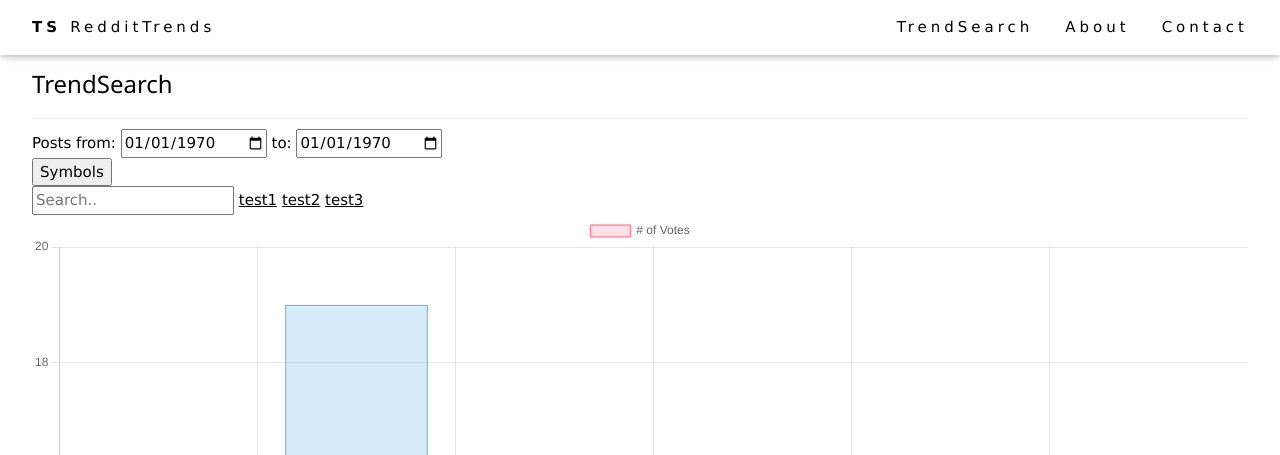
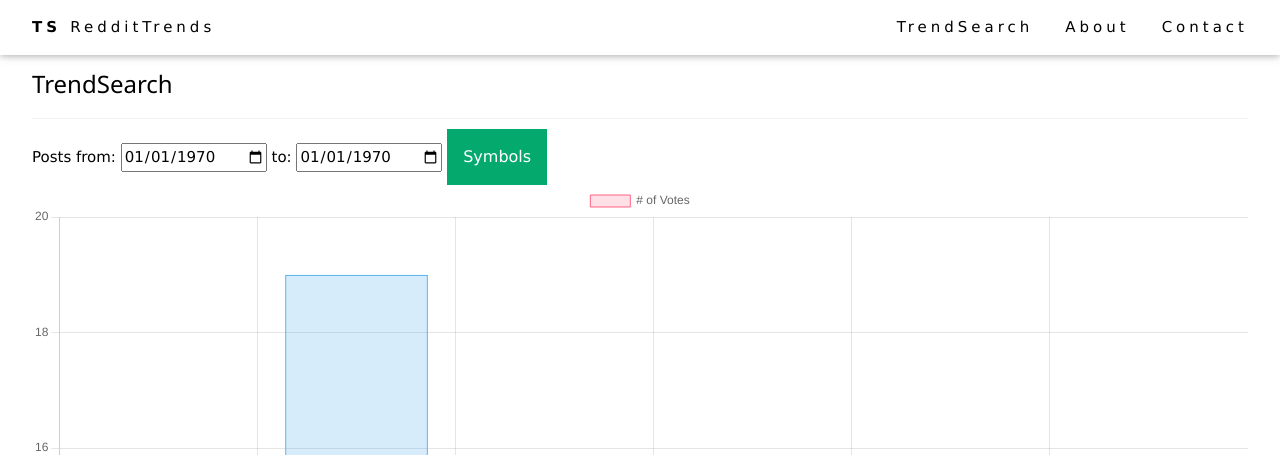
Before and after one commit to matthewvb77/TheSpatula, a Flask app: page / in a window 1280 px wide. Shown: the top 455 px of the page. Run offline with Flask 2, Linux system fonts and the light colour scheme; some libraries are stand-ins or nearby versions.

Commit message:
added dropdown javascript

```diff
--- a/Flask_App/static/css/styles.css
+++ b/Flask_App/static/css/styles.css
@@ -1 +1,60 @@
 /* This is for extra CSS on top of w3 template */
+
+/* Dropdown Button */
+.dropbtn {
+  background-color: #04AA6D;
+  color: white;
+  padding: 16px;
+  font-size: 16px;
+  border: none;
+  cursor: pointer;
+}
+
+/* Dropdown button on hover & focus */
+.dropbtn:hover, .dropbtn:focus {
+  background-color: #3e8e41;
+}
+
+/* The search field */
+#myInput {
+  box-sizing: border-box;
+  /* background-image: url('searchicon.png'); */
+  background-repeat: no-repeat;
+  font-size: 16px;
+  padding: 14px 20px 12px 45px;
+  border: none;
+  border-bottom: 1px solid #ddd;
+}
+
+/* The search field when it gets focus/clicked on */
+#myInput:focus {outline: 3px solid #ddd;}
+
+/* The container <div> - needed to position the dropdown content */
+.dropdown {
+  position: relative;
+  display: inline-block;
+}
+
+/* Dropdown Content (Hidden by Default) */
+.dropdown-content {
+  display: none;
+  position: absolute;
+  background-color: #f6f6f6;
+  min-width: 230px;
+  border: 1px solid #ddd;
+  z-index: 1;
+}
+
+/* Links inside the dropdown */
+.dropdown-content a {
+  color: black;
+  padding: 12px 16px;
+  text-decoration: none;
+  display: block;
+}
+
+/* Change color of dropdown links on hover */
+.dropdown-content a:hover {background-color: #f1f1f1}
+
+/* Show the dropdown menu (use JS to add this class to the .dropdown-content container when the user clicks on the dropdown button) */
+.show {display:block;}
--- /dev/null
+++ b/Flask_App/static/js/dropdown.js
@@ -0,0 +1,21 @@
+/* When the user clicks on the button,
+toggle between hiding and showing the dropdown content */
+function showDropdown() {
+  document.getElementById("myDropdown").classList.toggle("show");
+}
+
+function filterFunction() {
+  var input, filter, ul, li, a, i;
+  input = document.getElementById("myInput");
+  filter = input.value.toUpperCase();
+  div = document.getElementById("myDropdown");
+  a = div.getElementsByTagName("a");
+  for (i = 0; i < a.length; i++) {
+    txtValue = a[i].textContent || a[i].innerText;
+    if (txtValue.toUpperCase().indexOf(filter) > -1) {
+      a[i].style.display = "";
+    } else {
+      a[i].style.display = "none";
+    }
+  }
+}
--- a/Flask_App/templates/index.html
+++ b/Flask_App/templates/index.html
@@ -36,7 +36,7 @@
       <label for="end">to:</label>
       <input type="date" id="end" name="date-end" value="1970-01-01" min="2010-01-01">
       <div class="dropdown">
-        <button onclick="getData()" class="dropbtn">Symbols</button>
+        <button onclick="showDropdown()" class="dropbtn">Symbols</button>
         <div id="myDropdown" class="dropdown-content">
           <input type="text" placeholder="Search.." id="myInput" onkeyup="filterFunction()">
           <a href="#test1">test1</a>
--- a/Flask_App/templates/layout.html
+++ b/Flask_App/templates/layout.html
@@ -9,6 +9,7 @@
         <link rel="stylesheet" href="{{ url_for('static', filename='css/styles.css') }}">
     </head>
     <body>
+        <script src="../static/js/dropdown.js"></script>
         {% block body %}{% endblock %}
     </body>
 </html>
```
